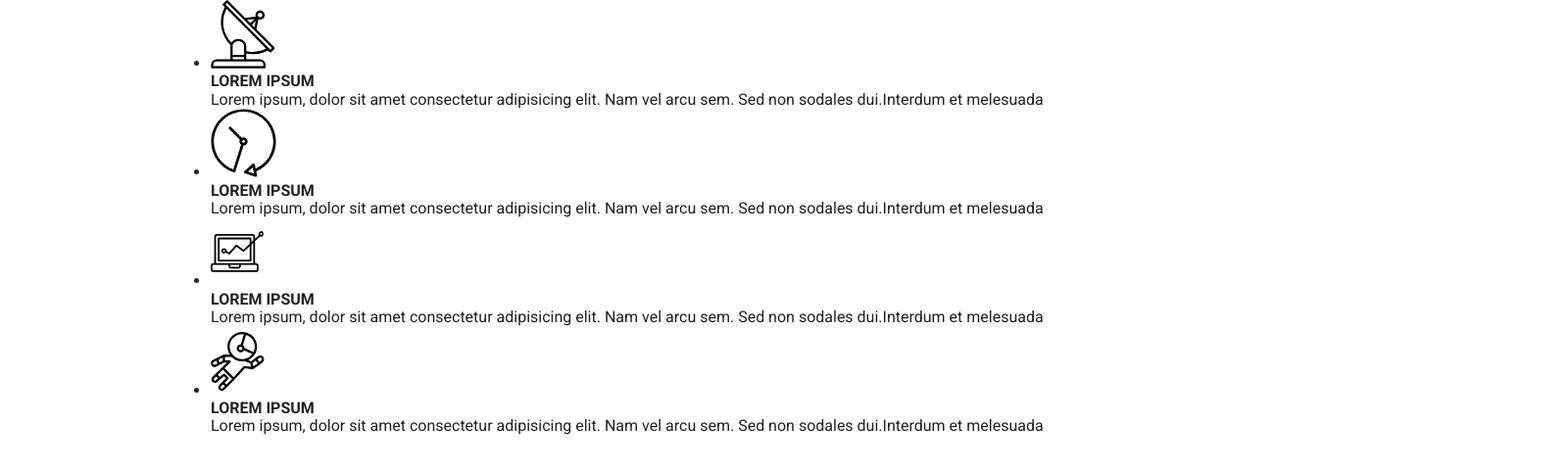
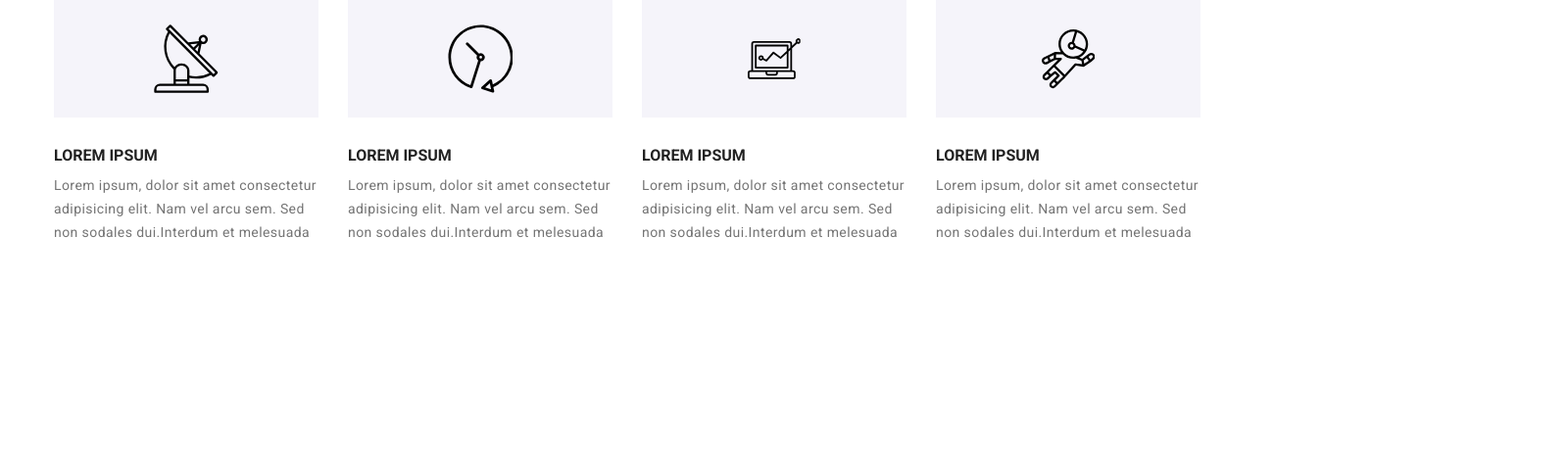
Before and after one commit to ApolinarySzumski/goit-markup-hw-08, a website: page index.html in a window 1280 px wide. Shown: the whole page at 98% size, 1600 px wide, since content can reach past the window. Drawn offline with nearby package versions, Linux system fonts and the light colour scheme.

Commit message:
feat: text responsibility

```diff
--- a/index.html
+++ b/index.html
@@ -79,7 +79,7 @@
     <section class="lorem-ipsum">
       <div class="container">
         <ul class="lorem-list">
-          <li>
+          <li class="lorem-list__item">
             <div class="lorem-list__lorem-image">
               <svg width="65.32" height="70">
                 <use href="./images/icons.svg#icon-lorem-1"></use>
@@ -91,7 +91,7 @@
               arcu sem. Sed non sodales dui.Interdum et melesuada
             </p>
           </li>
-          <li>
+          <li class="lorem-list__item">
             <div class="lorem-list__lorem-image">
               <svg width="66.96" height="70">
                 <use href="./images/icons.svg#icon-lorem-2"></use>
@@ -103,7 +103,7 @@
               arcu sem. Sed non sodales dui.Interdum et melesuada
             </p>
           </li>
-          <li>
+          <li class="lorem-list__item">
             <div class="lorem-list__lorem-image">
               <svg width="53.69" height="70">
                 <use href="./images/icons.svg#icon-lorem-3"></use>
@@ -115,7 +115,7 @@
               arcu sem. Sed non sodales dui.Interdum et melesuada
             </p>
           </li>
-          <li>
+          <li class="lorem-list__item">
             <div class="lorem-list__lorem-image">
               <svg width="54.83" height="70">
                 <use href="./images/icons.svg#icon-lorem-4"></use>
--- a/sass/components/_body.scss
+++ b/sass/components/_body.scss
@@ -3,7 +3,7 @@ body {
   color: getColor("primary");
   margin: 0 auto;
   padding: 0;
-  width: 1600px;
+  width: 100%;
 }
 * {
   margin: 0;
--- a/sass/components/_lorem-list.scss
+++ b/sass/components/_lorem-list.scss
@@ -1,4 +1,3 @@
-@media (min-width: 320px) and (max-width: 480px) {
 .lorem-list {
   list-style: none;
   box-sizing: border-box;
@@ -9,12 +8,12 @@
   &__lorem-image {
     box-sizing: border-box;
     height: 120px;
-      width: 270px;
+    width: 100%;
     background-color: #f5f4fa;
     display: flex;
     align-items: center;
     justify-content: center;
-      margin: 94px 0 30px 0;
+    margin-bottom: 30px;
   }
   &--header-4 {
     display: flex;
@@ -32,4 +31,19 @@
     letter-spacing: 0.03em;
   }
 }
+@media (min-width: 768px) {
+  .lorem-list--header-4 {
+    justify-content: flex-start;
   }
+  .lorem-list__item {
+    flex-basis: calc((100% - 30px) / 2);
+  }
+}
+@media (min-width: 1200px) {
+  .lorem-list {
+    flex-wrap: nowrap;
+    &--header-4 {
+      justify-content: flex-start;
+    }
+  }
+}
```
Also changed, not shown: css/main.css, css/main.min.css, sass/components/_container.scss (line endings or trailing spaces), 2 other files. Lines whose indentation alone changed are shown as unchanged.
